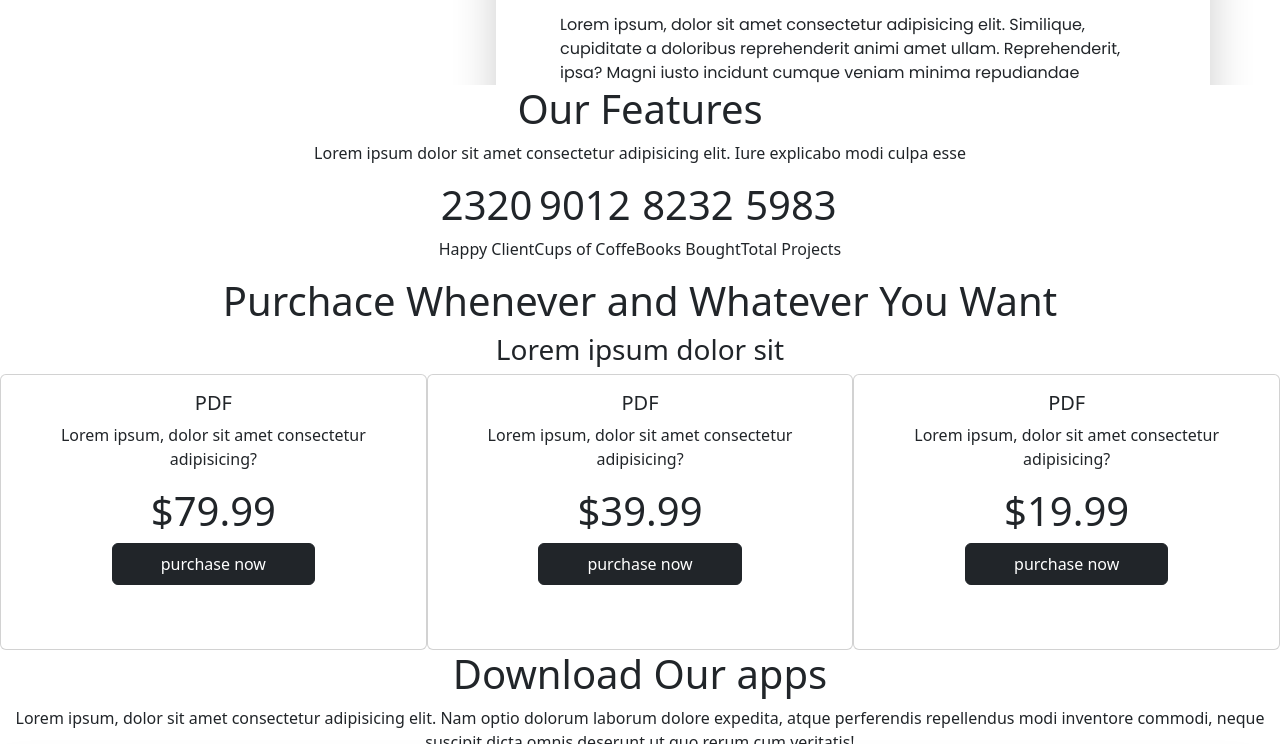
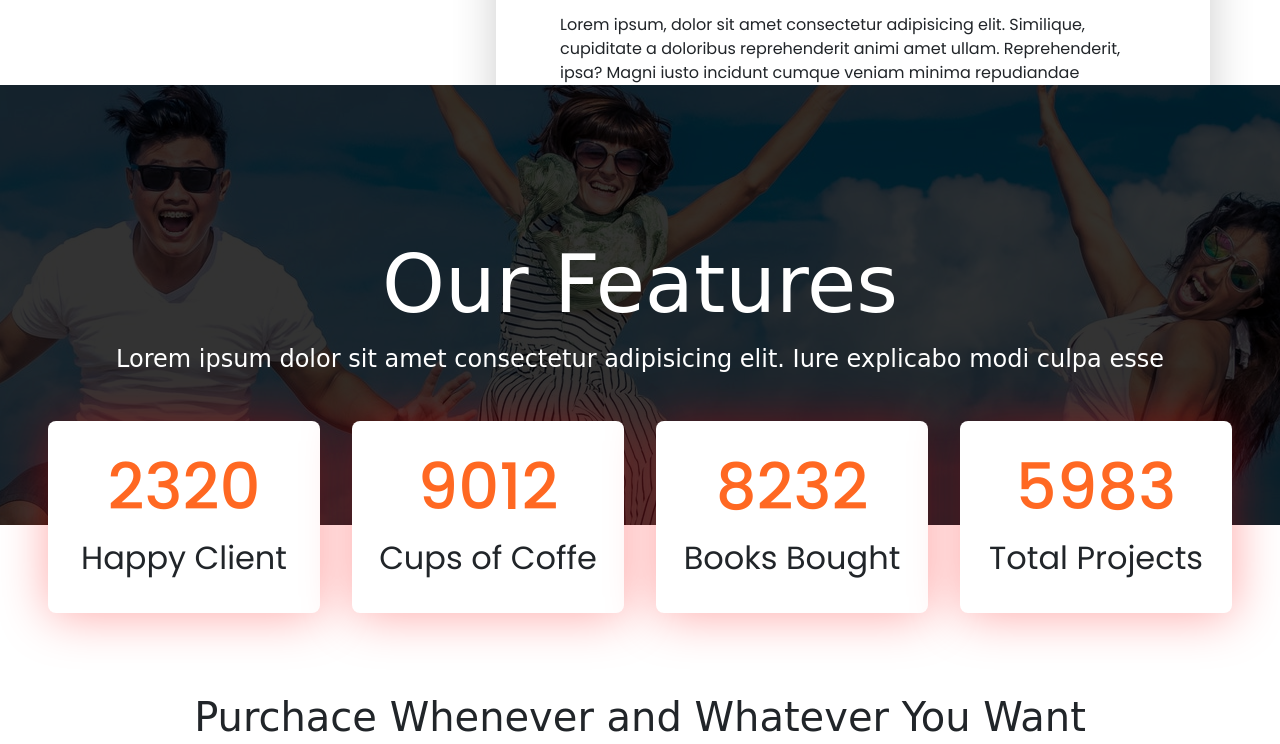
Before and after one commit to MoriMomo/btsrp-project, a plain HTML site: page index.html in a window 1280 px wide. Shown: the part 1497-2241 px from the top of the page. Drawn offline with nearby package versions, Linux system fonts and the light colour scheme.

Commit message:
fourth commit

```diff
--- a/css/style.css
+++ b/css/style.css
@@ -127,6 +127,7 @@ header .row .col-md-7 {
     align-items: start;
     justify-content: center;
     flex-direction: column;
+    text-align: justify;
 }
 
 header .row .col-md-5 {
@@ -174,3 +175,71 @@ header .container .col-md-7 h1 {
     z-index: 1;
     font-family: var(--Poppins);
 }
+
+/* section 2 */
+
+.cover {
+    width: 100%;
+    height: 55vmin;
+    background: url(../assets/pexels-photo-452738.jpeg);
+    background-position: -24rem -19rem;
+    background-size: 150%;
+    position: relative;
+}
+
+.cover .content {
+    background: rgba(0, 0, 0, 0.8);
+    height: 100%;
+    width: 100%;
+    padding-top: 19vmin;
+}
+
+.cover .content>h1 {
+    font-family: var(--DG);
+    font-size: 10vmin;
+    color: white;
+}
+
+.cover .content>p {
+    font-family: var(--Garmond);
+    font-size: 3vmin;
+    color: white;
+}
+
+.numbers .cont-numbers {
+    position: relative;
+    z-index: 1;
+    background: white;
+    width: 17rem;
+    height: 12rem;
+    padding-top: 3.5vmin;
+    margin: 1rem;
+    border-radius: .5em;
+    box-shadow: 1px 2px 50px 0px rgba(255, 0, 0, 0.35);
+}
+
+.numbers {
+    margin-top: -15vmin;
+
+}
+
+.numbers .cont-numbers h1 {
+    font-size: 4rem;
+    font-family: var(--Poppins);
+    /* font-weight: bold; */
+    color: #ff6822;
+}
+
+.numbers .cont-numbers p {
+    font-size: 2rem;
+    font-family: var(--Poppins);
+    /* font-weight: bold; */
+
+}
+
+/* .section-3 */
+
+.purchase h1 {
+    font-family: var(--Garmond);
+    padding: 4rem 0 0 0;
+}
--- a/index.html
+++ b/index.html
@@ -73,7 +73,10 @@
                     <h1>BOEKOE</h1>
                     <p>Lorem ipsum dolor sit amet consectetur adipisicing elit. Sapiente quod corrupti, accusamus
                         dignissimos ab alias eos magni architecto, perspiciatis a, ut blanditiis quia? Natus eos impedit
-                        suscipit unde soluta mollitia?</p>
+                        suscipit unde soluta mollitia? Lorem ipsum dolor sit, amet consectetur adipisicing elit.
+                        Obcaecati consequatur rem, blanditiis consectetur exercitationem adipisci et harum illum
+                        laudantium provident molestias, repellendus voluptatum similique deserunt sunt dolor animi
+                        accusamus id.</p>
                     <button class="btn btn-light px-5 py-2"> BUY NOW</button>
 
                 </div>
```
